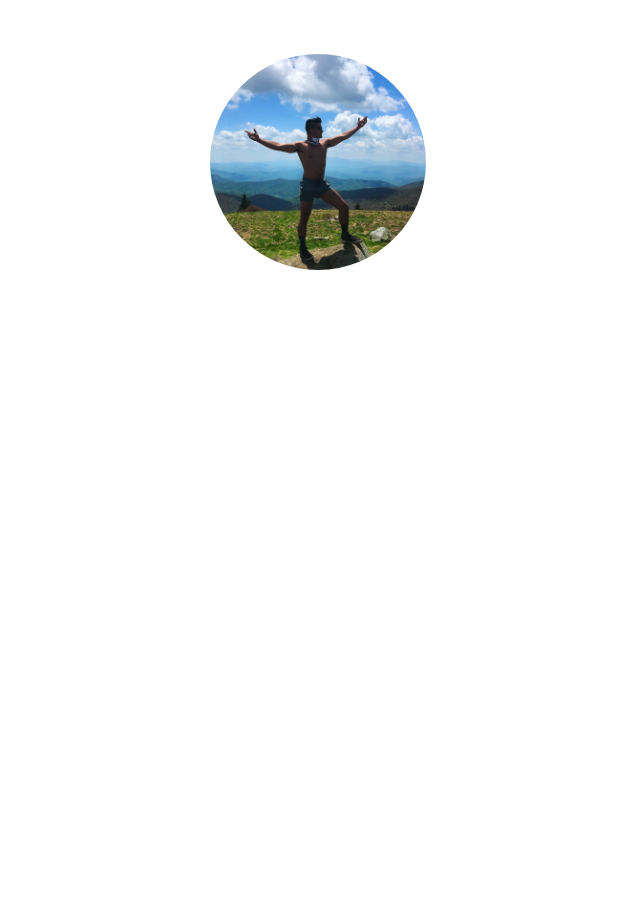
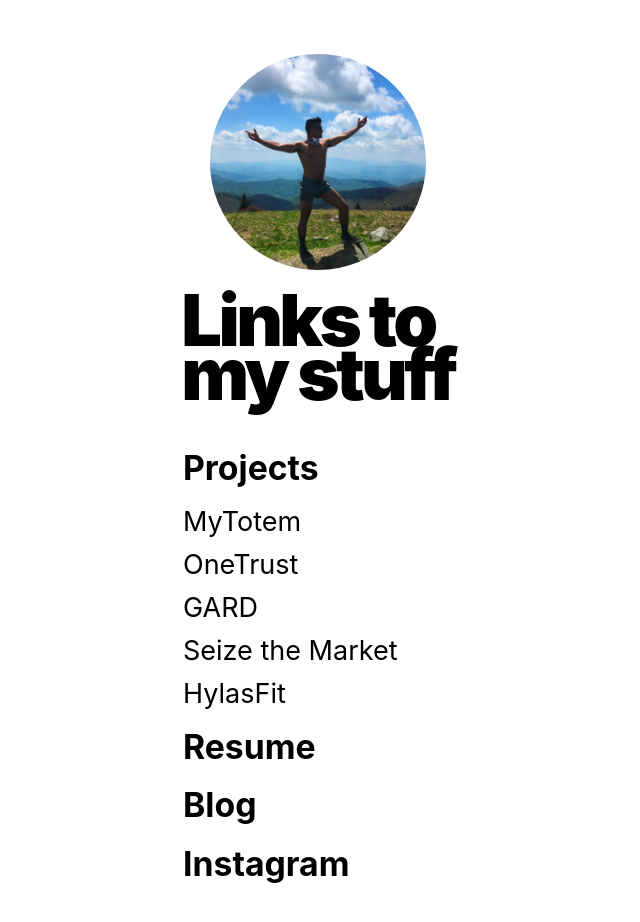
Before and after one commit to csampersand/chris-blog, a Next.js app: page /sup in a window 1280 px wide. Shown: the top 922 px of the page, without its empty margins (322-962 px from the left). Built offline with nearby package versions, Linux system fonts and the light colour scheme; what @tailwindcss/ui would draw is missing.

Commit message:
Nevermind, let’s change that to white bg

```diff
--- a/pages/sup.js
+++ b/pages/sup.js
@@ -5,7 +5,7 @@
 export default function Linktree() {
   const name = 'Chris Anderson'
   return (
-    <div className="max-w-xs px-4 mt-12 mx-auto mb-24">
+    <div className="max-w-xs px-4 mt-12 mx-auto mb-24 bg-white">
       <Head>
         <title>Links</title>
       </Head>
@@ -19,14 +19,14 @@
             />
           </a>
         </Link>
-        <h1 className="my-8 text-6xl leading-6 font-black tracking-tighter text-white">
+        <h1 className="my-8 text-6xl leading-6 font-black tracking-tighter">
           Links to
           <br />
           <br />
           my stuff
         </h1>
       </div>
-      <div className="flex flex-col my-4 mx-6 text-white">
+      <div className="flex flex-col my-4 mx-6">
         <Links />
       </div>
     </div>
```
